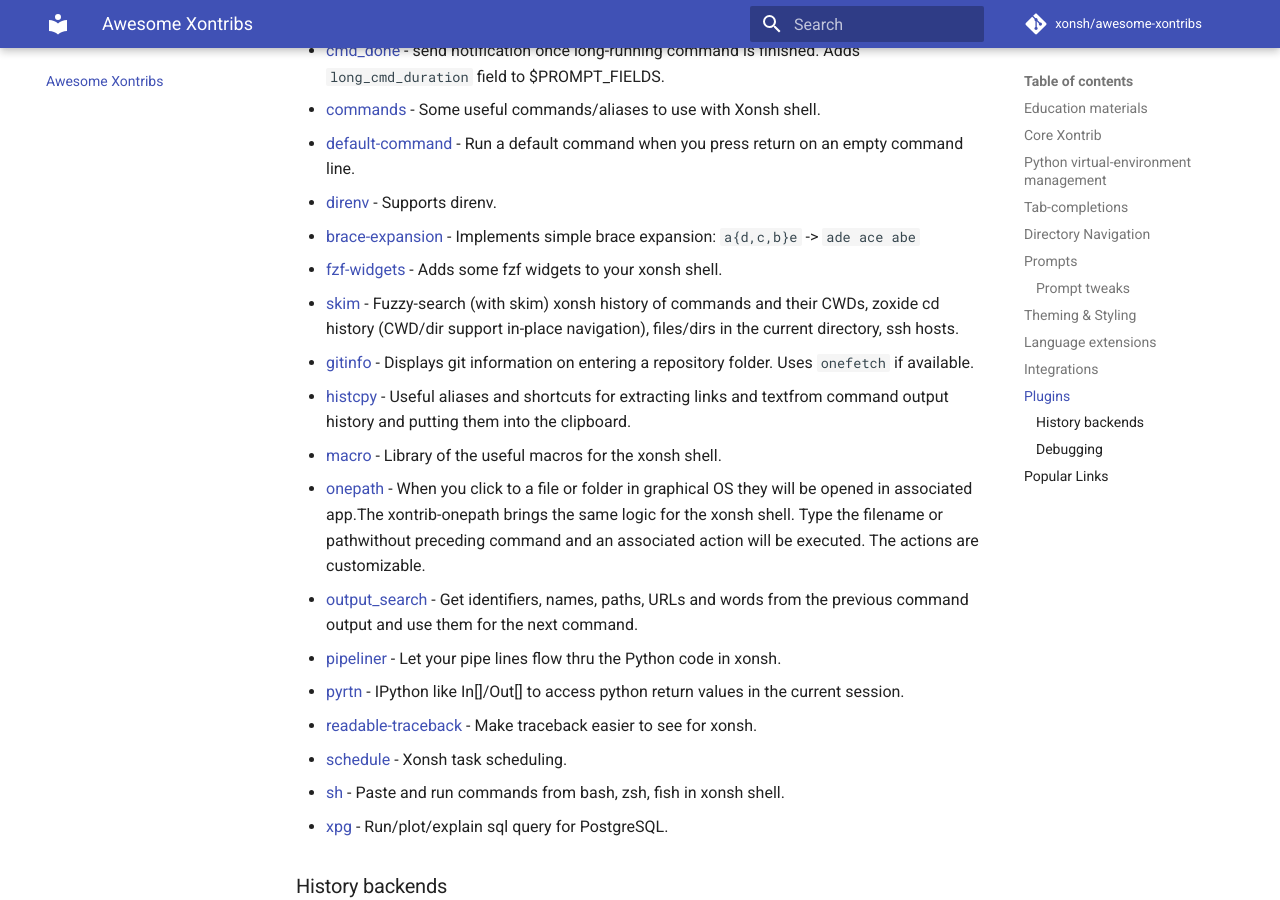
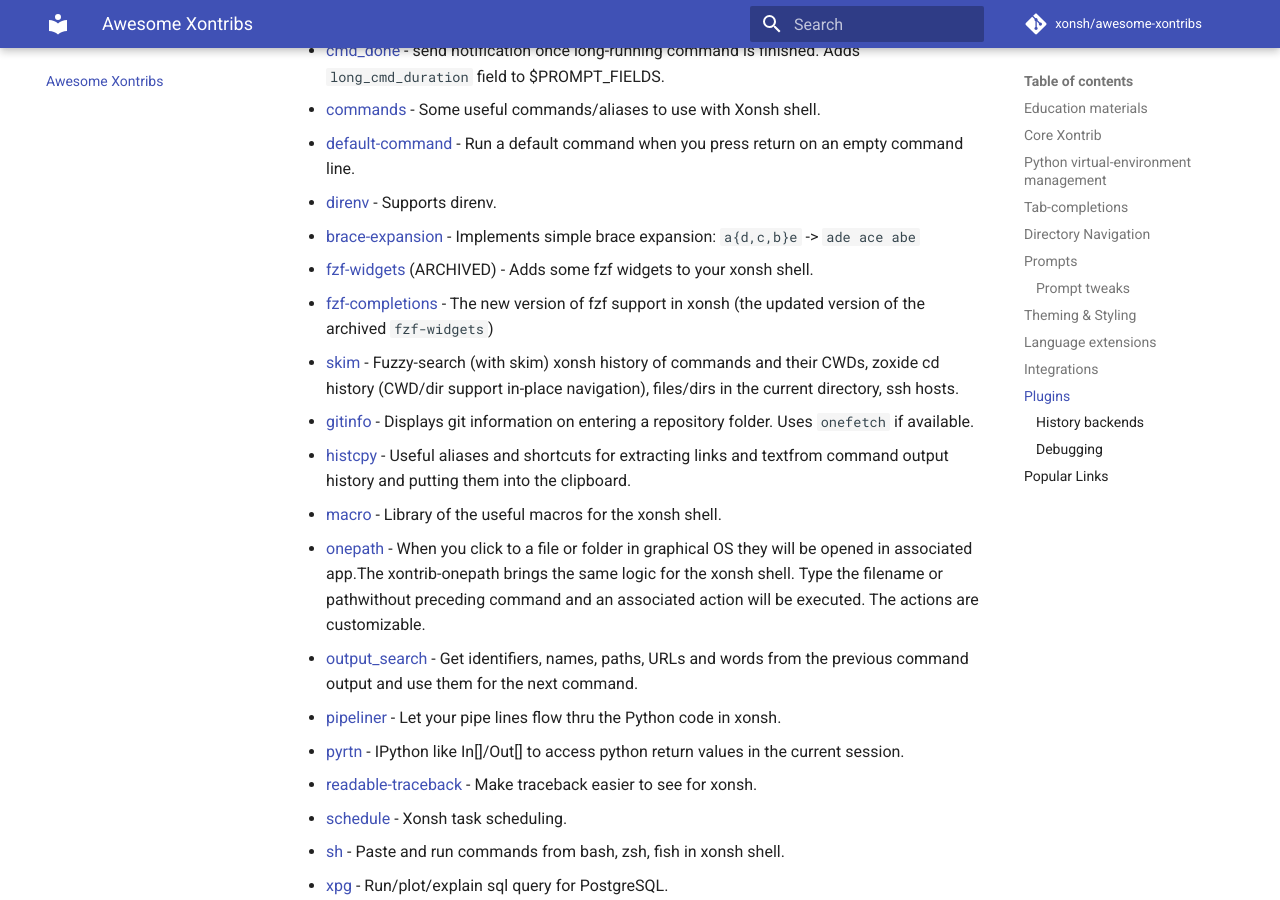
Before and after one commit to xonsh/awesome-xontribs, an MkDocs documentation site: the page built from docs/README.md, in a window 1280 px wide and 900 px high, scrolled down 4193 px. Built offline with MkDocs 1.6.1 and Material for MkDocs 9.7.7, drawn with Linux system fonts in a browser that asks for light colours; comment, search, counter and statistics services are not loaded.

Commit message:
add `fzf-completions`

```diff
--- a/docs/README.md
+++ b/docs/README.md
@@ -126,7 +126,8 @@
 - [default-command](https://github.com/oh-my-xonsh/xontrib-default-command) - Run a default command when you press return on an empty command line.
 - [direnv](https://github.com/74th/xonsh-direnv) - Supports direnv.
 - [brace-expansion](https://pypi.org/project/xontrib-brace-expansion/) - Implements simple brace expansion: `a{d,c,b}e` -> `ade ace abe`
-- [fzf-widgets](https://github.com/laloch/xontrib-fzf-widgets) - Adds some fzf widgets to your xonsh shell.
+- [fzf-widgets](https://github.com/laloch/xontrib-fzf-widgets) (ARCHIVED) - Adds some fzf widgets to your xonsh shell.
+- [fzf-completions](https://github.com/doronz88/xontrib-fzf-completions) - The new version of fzf support in xonsh (the updated version of the archived `fzf-widgets`)
 - [skim](https://github.com/eugenesvk/xontrib-skim) - Fuzzy-search (with skim) xonsh history of commands and their CWDs, zoxide cd history (CWD/dir support in-place navigation), files/dirs in the current directory, ssh hosts.
 - [gitinfo](https://github.com/dyuri/xontrib-gitinfo) - Displays git information on entering a repository folder. Uses `onefetch` if available.
 - [histcpy](https://github.com/con-f-use/xontrib-histcpy) - Useful aliases and shortcuts for extracting links and textfrom command output history and putting them into the clipboard.
```
